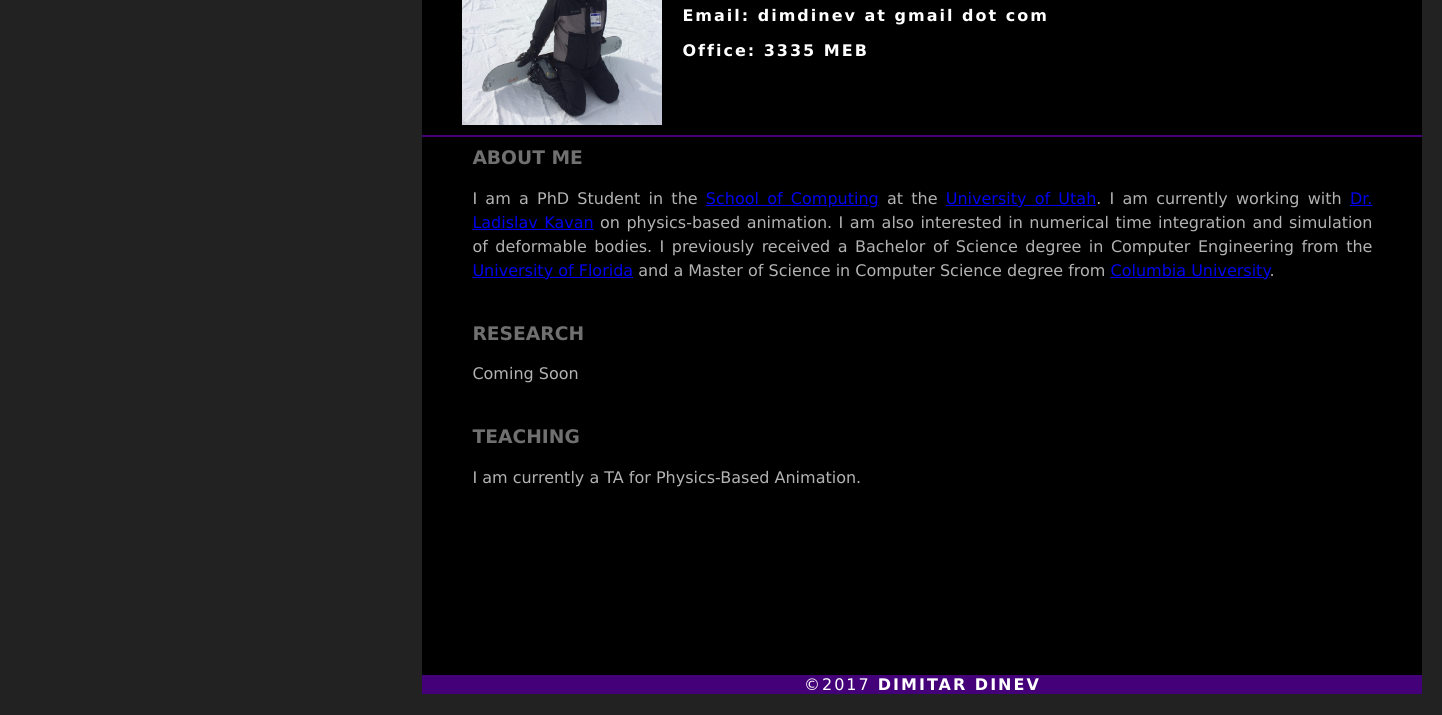
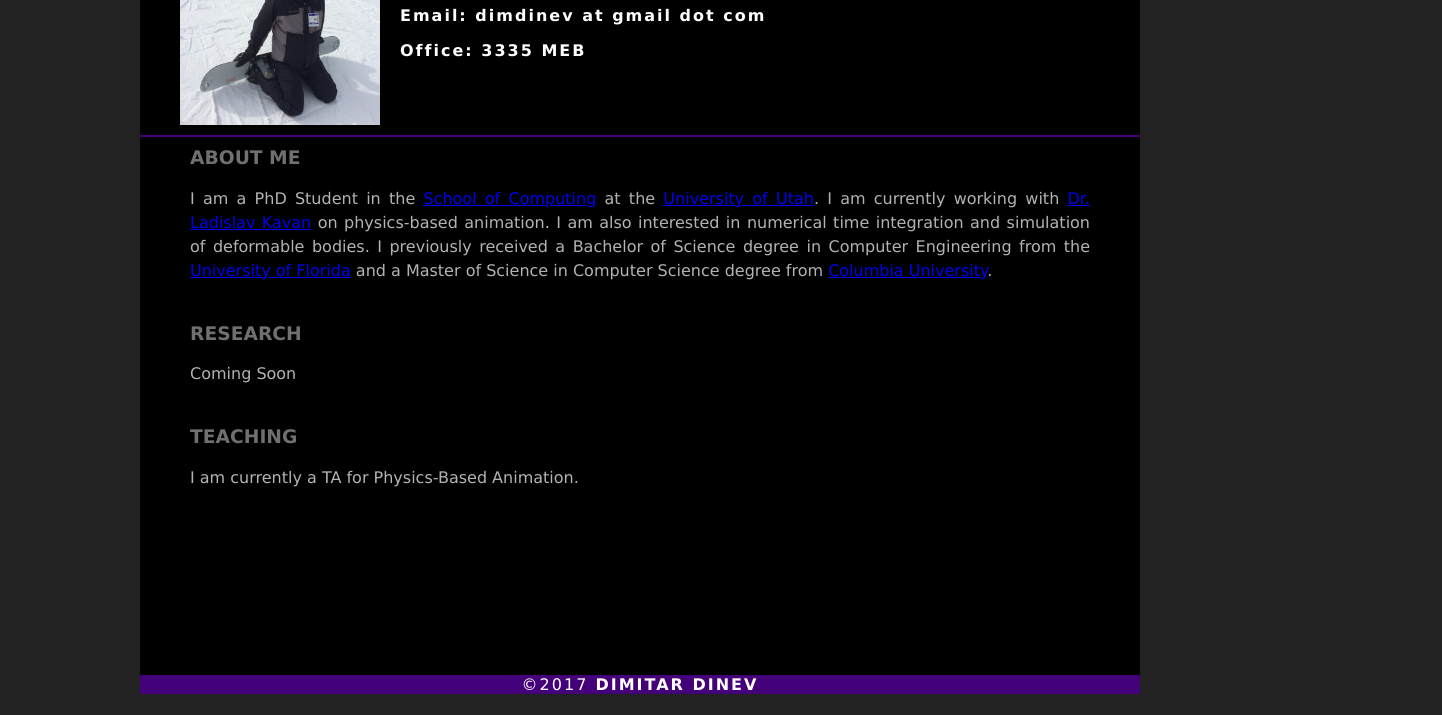
Before and after one commit to Dimitime/Dimitime.github.io, a plain HTML site: page index.html in a window 1280 px wide. Shown: the part 85-800 px from the top of the page, 1442 px wide, since content can reach past the window. Drawn offline with Linux system fonts and the light colour scheme.

Commit message:
Fixed alignment

```diff
--- a/css/style.css
+++ b/css/style.css
@@ -3,8 +3,7 @@
 	background-color: #000000;
 	width: 1000px;
 	height: 95vh;
-	margin-left: 33%;
-	margin-right: 33%;
+	margin: 0 auto;
 	border-bottom-width: 0px;
 	padding-left: 0px;
 	padding-top: 0px;
@@ -80,8 +79,7 @@
 
 .footer {
 	background-color: #440078;
-	margin-left: 33%;
-	margin-right: 33%;
+	margin: 0 auto;
 	width: 1000px;
 	height: 10px;
 	padding-left: 0px;
```
